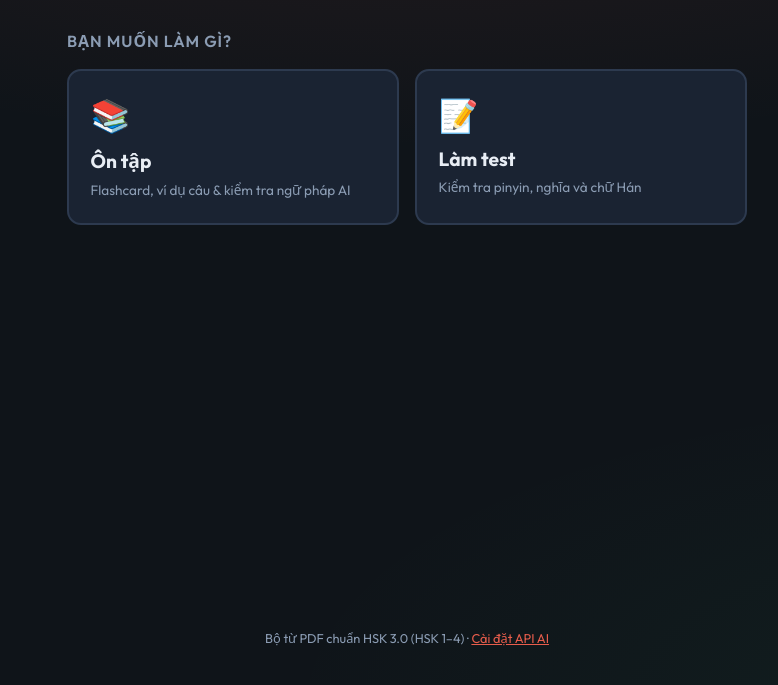
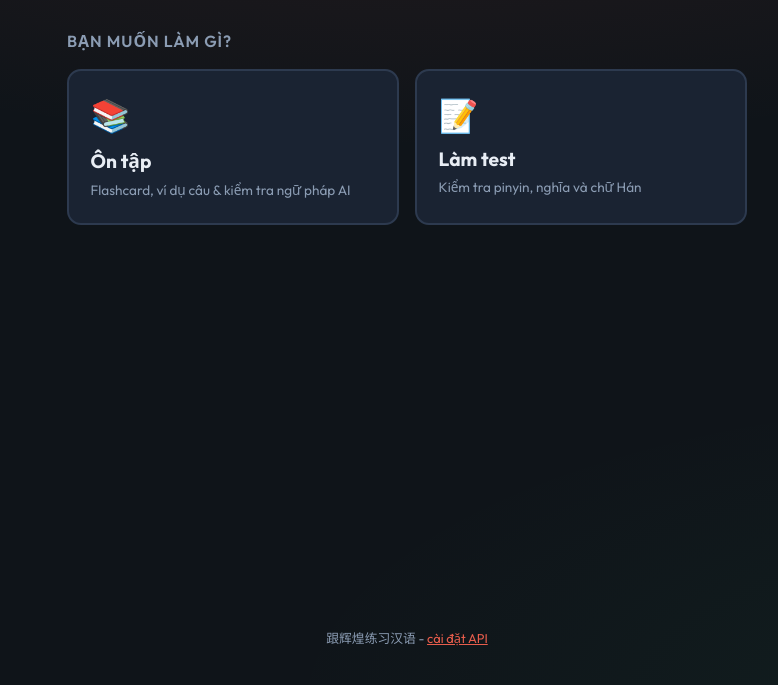
Before and after one commit to nhh110906/HSK, a plain HTML site: page app.html in a window 1280 px wide. Shown: the part 91-776 px from the top of the page, without its empty margins (233-1011 px from the left). Drawn offline with Linux system fonts and the light colour scheme.

Commit message:
Replace footer tagline with 跟辉煌练习汉语 across all pages.
Co-authored-by: Cursor <cursoragent@cursor.com>

```diff
--- a/app.html
+++ b/app.html
@@ -60,7 +60,7 @@
     </main>
 
     <footer class="footer">
-      <p id="footerDataNote">HSK 1–4 · <button type="button" class="link-btn" id="openApiSettings">Cài đặt API AI</button></p>
+      <p id="footerDataNote">跟辉煌练习汉语 - <button type="button" class="link-btn" id="openApiSettings">cài đặt API</button></p>
     </footer>
   </div>
 
--- a/js/config.js
+++ b/js/config.js
@@ -29,6 +29,16 @@ const VOCAB_PROFILES = {
 
 const NAV_STORAGE_KEY = "hsk_nav_state";
 const DEFAULT_VER = "3";
+
+const FOOTER_BRAND = "跟辉煌练习汉语";
+const FOOTER_API_LABEL = "cài đặt API";
+
+function buildFooterHtml({ withApiButton = false, apiButtonId = "openApiSettings" } = {}) {
+  if (withApiButton) {
+    return `${FOOTER_BRAND} - <button type="button" class="link-btn" id="${apiButtonId}">${FOOTER_API_LABEL}</button>`;
+  }
+  return `${FOOTER_BRAND} - ${FOOTER_API_LABEL}`;
+}
 
 const FLOW_LABELS = {
   study: "Ôn tập",
--- a/js/home.js
+++ b/js/home.js
@@ -27,7 +27,7 @@ function initVersionUi() {
   if (badge) badge.textContent = currentProfile.short;
   if (switchLink) switchLink.href = buildVersionPickerUrl();
   if (footer) {
-    footer.innerHTML = `${currentProfile.desc} · <button type="button" class="link-btn" id="openApiSettings">Cài đặt API AI</button>`;
+    footer.innerHTML = buildFooterHtml({ withApiButton: true });
     document.getElementById("openApiSettings")?.addEventListener("click", openApiModal);
   }
 }
```
Also changed, not shown: examples.html (+5 -1 lines), flashcards.html (+4 -0 lines), index.html (+1 -1 lines), test.html (+4 -0 lines).
